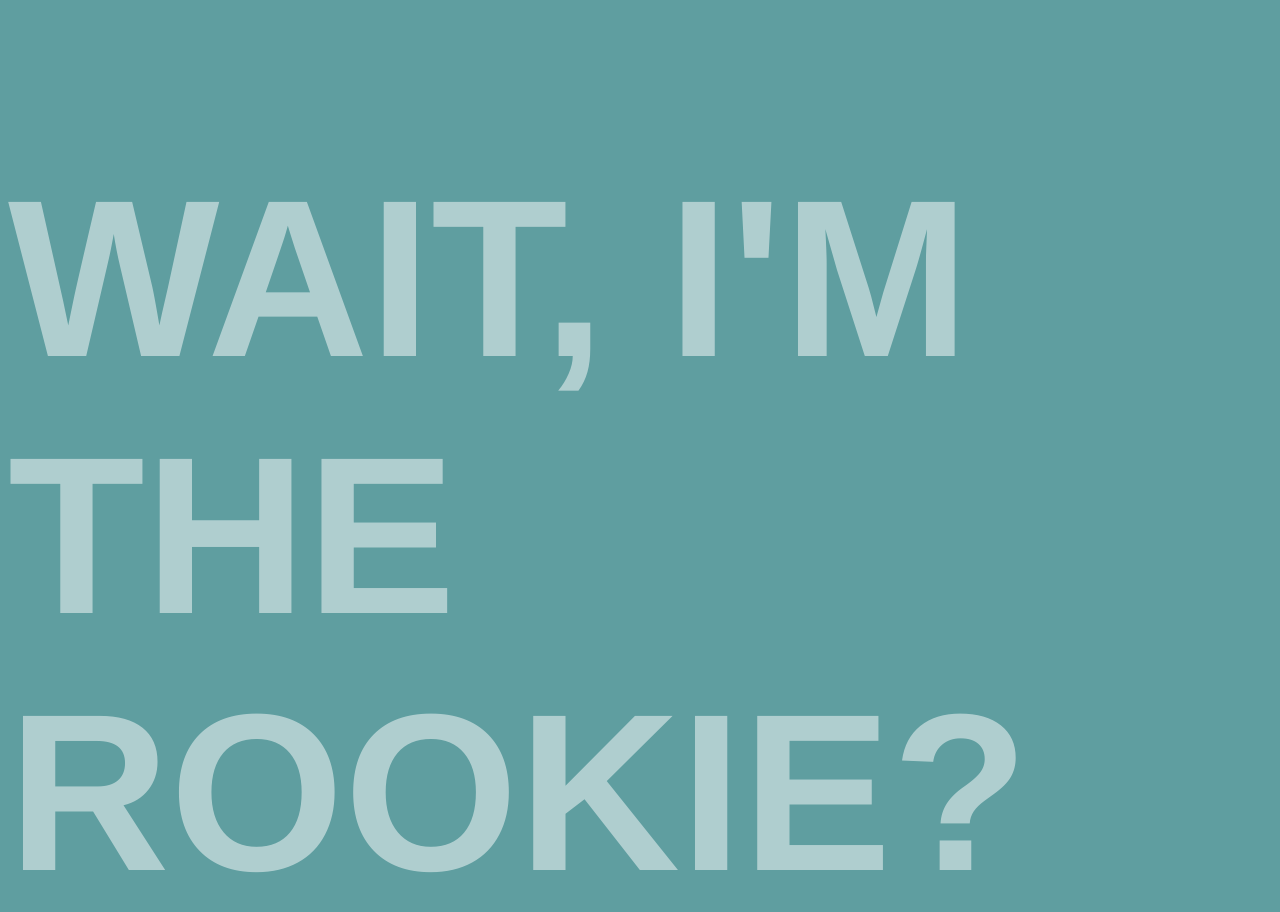
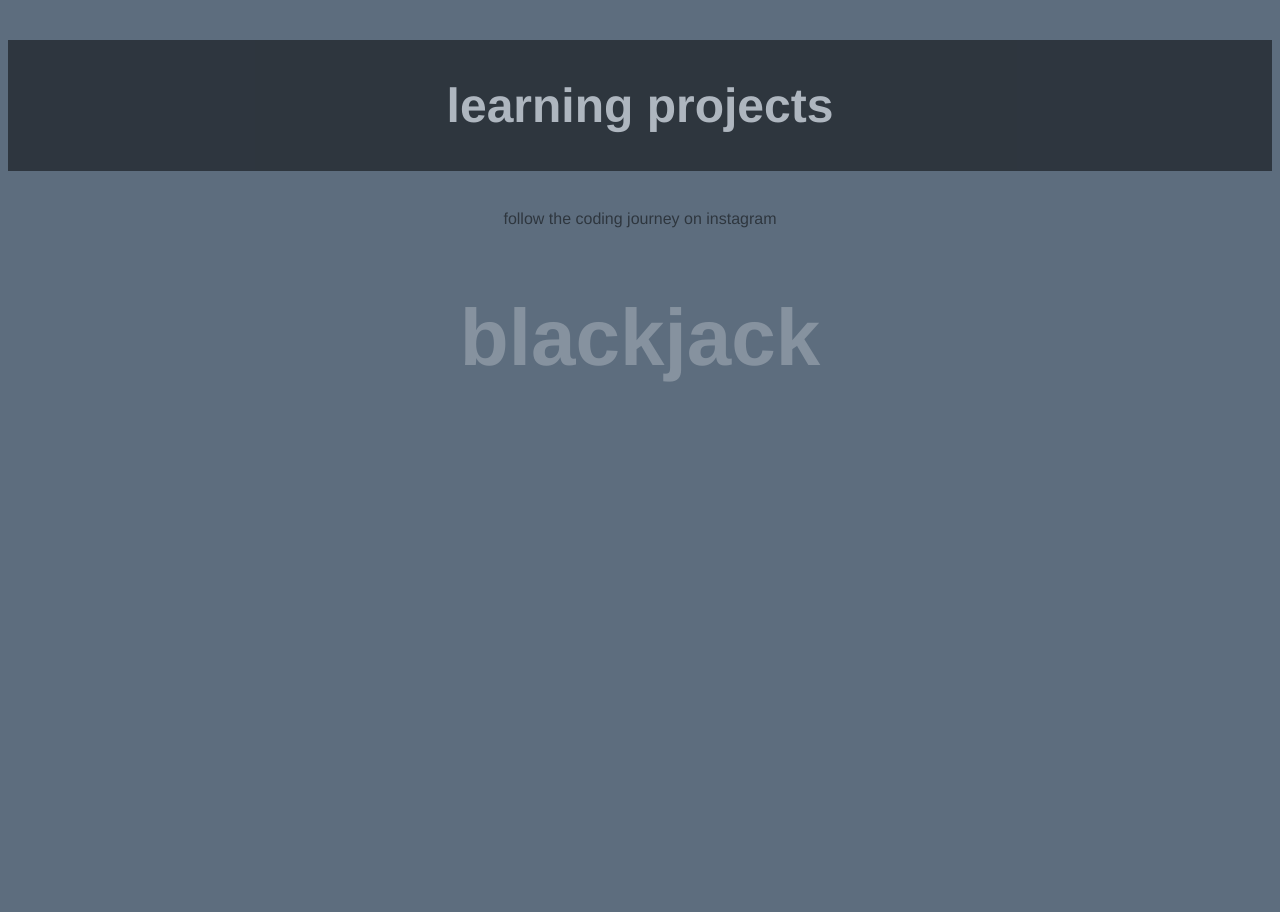
Before and after one commit to iamtherookie/iamtherookie.github.io, a plain HTML site: page index.html in a window 1280 px wide. After the commit the page ends 800 px from the top, so only its background shows below. Drawn offline with Linux system fonts and the light colour scheme.

Commit message:
updating website // 2019

```diff
--- a/index.html
+++ b/index.html
@@ -6,6 +6,8 @@
     <link href="style.css" type="text/css" rel="stylesheet">
   </head>
   <body>
-    <h1>WAIT, I'M THE ROOKIE?</h1>
+    <h2>learning projects</h2>
+    <p>follow the coding journey on <a href="https://instagram.com/dominicathedeveloper">instagram</a></p>
+    <h3> <a href="https://iamtherookie.github.io/rookieblackjack/">blackjack</a></h3>
   </body>
 </html>
--- a/style.css
+++ b/style.css
@@ -3,12 +3,45 @@ html {
 }
 
 body {
-  background-color: cadetblue;
+  background-color: rgb(93, 109, 126);
 }
 
-h1 {
-  font-size: 14rem;
+h2 {
+  font-size: 3em;
   font-family: Helvetica;
   color: white;
   opacity: .5;
+  background-color: black;
+  padding: 3%;
+  text-align: center;
+
 }
+
+P {
+  font-size: 1em;
+  font-family: Helvetica;
+  color: black;
+  opacity: .5;
+  text-align: center;
+}
+
+p a:link, a:visited {
+  text-decoration: none;
+  color: black;
+}
+
+h3 {
+  font-size: 5em;
+  font-family: Helvetica;
+  color: white;
+  opacity: .5;
+  margin-top: 5%;
+  text-align: center;
+}
+
+h3 a:link, a:visited {
+  font-family: Helvetica;
+  color: white;
+  opacity: .5;
+  text-decoration: none;
+}
```
